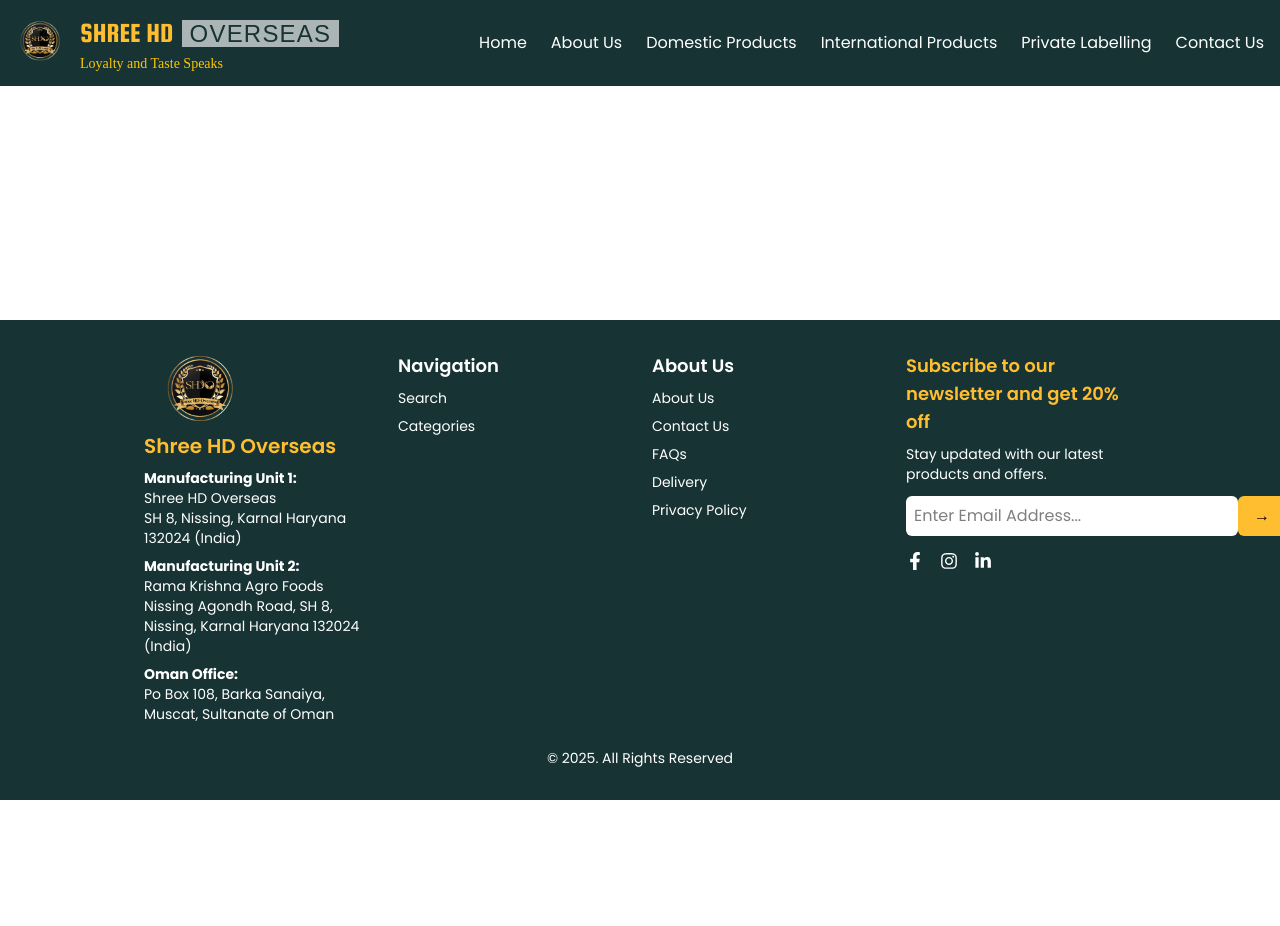
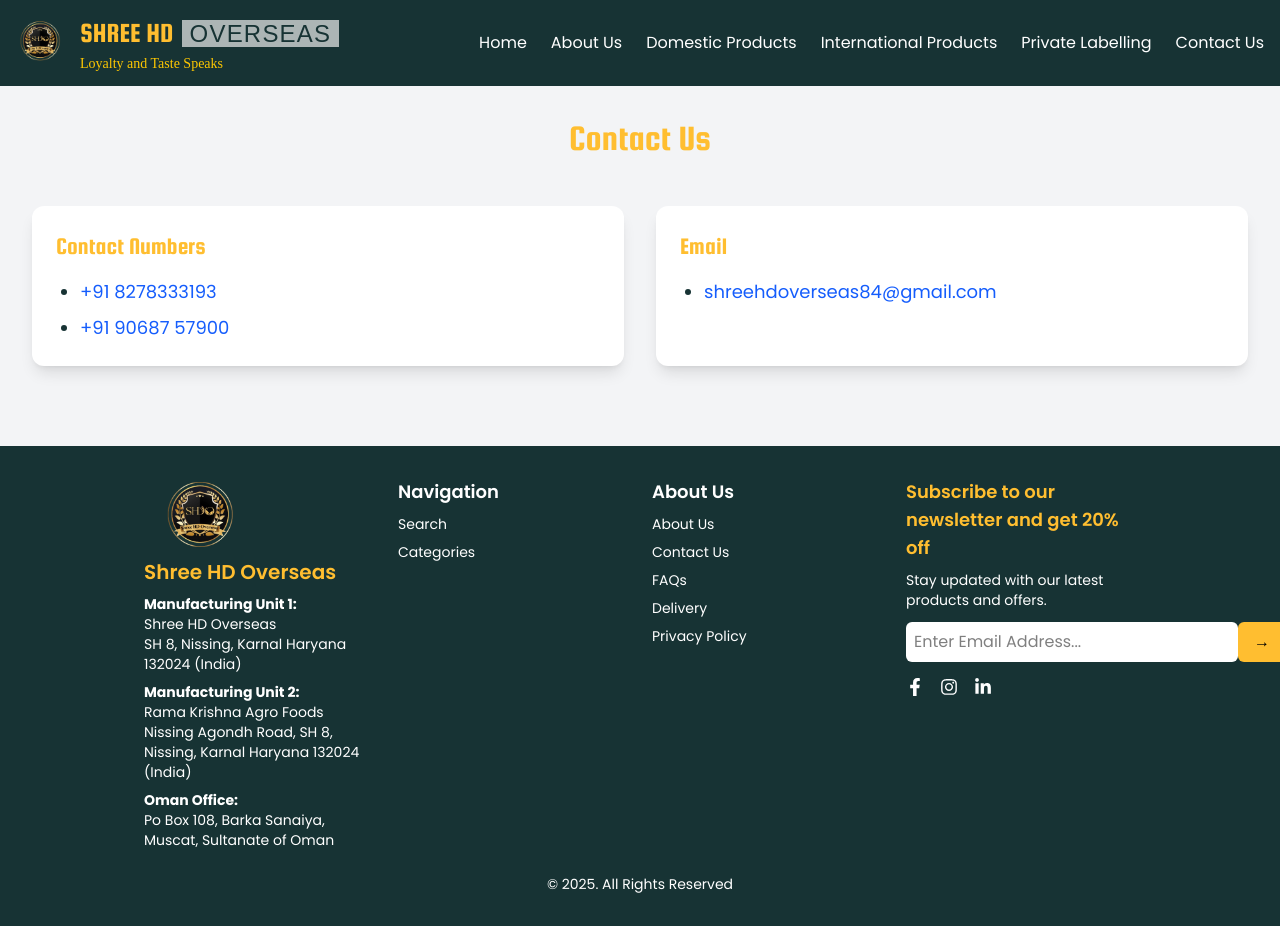
Before and after one commit to udayjordan/shreeHDoverseas, a React (Vite) app: page /contact-us in a window 1280 px wide. Before the commit the page ends 800 px from the top, so only its background shows below. Built offline with nearby package versions, Linux system fonts and the light colour scheme; a web font is replaced by a local one.

Commit message:
created a contact Page as per client req

```diff
--- a/src/App.jsx
+++ b/src/App.jsx
@@ -10,6 +10,7 @@
 import HomePage from "./pages/HomePage";
 import AboutUs from "./components/AboutUs";
 import PrivateLabelling from "./components/PrivateLabelling";
+import ContactUs from "./components/ContactUs";
 
 function App() {
   return (
@@ -23,6 +24,7 @@
             <Route path="/domestic-products" element={<DomesticProducts />} />
             <Route path="/international-products" element={<InternationalProducts />} />
             <Route path="/private-labelling" element={<PrivateLabelling />} />
+            <Route path="/contact-us" element={<ContactUs />} />
             <Route path="/category/:id" element={<CategoryPage />} />
           </Routes>
         </main>
--- /dev/null
+++ b/src/components/ContactUs.jsx
@@ -0,0 +1,79 @@
+import React from 'react';
+import { motion } from 'framer-motion';
+import { Link } from 'react-router-dom';
+
+const ContactUs = () => {
+  return (
+    <div className="bg-gray-100 text-custom p-8 font-poppins">
+      {/* Contact Us Header */}
+      <div className="text-center mb-12">
+        <h1 className="text-4xl font-squada text-primary">Contact Us</h1>
+      </div>
+
+      {/* Contact Information Cards */}
+      <div className="grid grid-cols-1 md:grid-cols-2 gap-8 mb-12">
+        {/* Phone Numbers */}
+        <motion.div
+          initial={{ x: -200, opacity: 0 }}
+          whileInView={{ x: 0, opacity: 1 }}
+          transition={{ duration: 0.8 }}
+          className="bg-white p-6 shadow-lg rounded-xl"
+        >
+          <h2 className="text-2xl font-squada text-primary mb-4">Contact Numbers</h2>
+          <ul className="list-disc ml-6 space-y-2 text-lg">
+            <li>
+              <a
+                href="tel:+918278333193"
+                className="text-blue-600 hover:text-blue-800 transition-colors duration-200"
+                onClick={(e) => {
+                  e.preventDefault();
+                  window.location.href = 'tel:+918278333193';
+                }}
+              >
+                +91 8278333193
+              </a>
+            </li>
+            <li>
+              <a
+                href="tel:+919068757900"
+                className="text-blue-600 hover:text-blue-800 transition-colors duration-200"
+                onClick={(e) => {
+                  e.preventDefault();
+                  window.location.href = 'tel:+919068757900';
+                }}
+              >
+                +91 90687 57900
+              </a>
+            </li>
+          </ul>
+        </motion.div>
+
+        {/* Email */}
+        <motion.div
+          initial={{ x: 200, opacity: 0 }}
+          whileInView={{ x: 0, opacity: 1 }}
+          transition={{ duration: 0.8 }}
+          className="bg-white p-6 shadow-lg rounded-xl"
+        >
+          <h2 className="text-2xl font-squada text-primary mb-4">Email</h2>
+          <ul className="list-disc ml-6 space-y-2 text-lg">
+            <li>
+              <a
+                href="mailto:shreehdoverseas84@gmail.com"
+                className="text-blue-600 hover:text-blue-800 transition-colors duration-200"
+                onClick={(e) => {
+                  e.preventDefault();
+                  window.location.href = 'mailto:shreehdoverseas84@gmail.com';
+                }}
+              >
+                shreehdoverseas84@gmail.com
+              </a>
+            </li>
+          </ul>
+        </motion.div>
+      </div>
+    </div>
+  );
+};
+
+export default ContactUs;
--- a/src/components/Navbar.jsx
+++ b/src/components/Navbar.jsx
@@ -67,7 +67,7 @@
             Private Labelling
           </a>
           <a
-              href="mailto:shreehdoverseas84@gmail.com"
+              href="/contact-us"
               className="text-white text-[16px] hover:text-[var(--color-primary)] font-poppins"
             >
               Contact Us
@@ -128,7 +128,7 @@
               Private Labelling
             </a>
             <a
-              href="mailto:shreehdoverseas84@gmail.com"
+              href="/contact-us"
               className="text-white text-[16px] hover:text-[var(--color-primary)] font-poppins"
             >
               Contact Us
```
